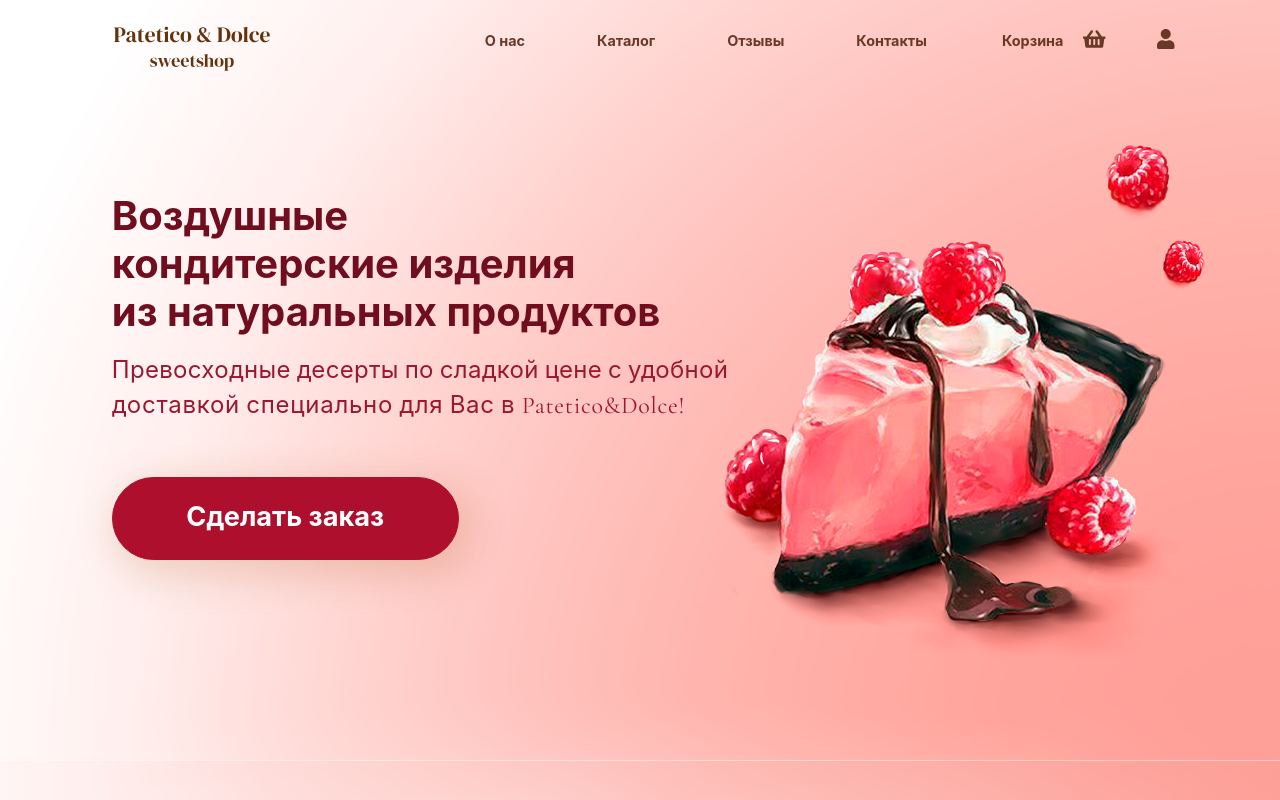
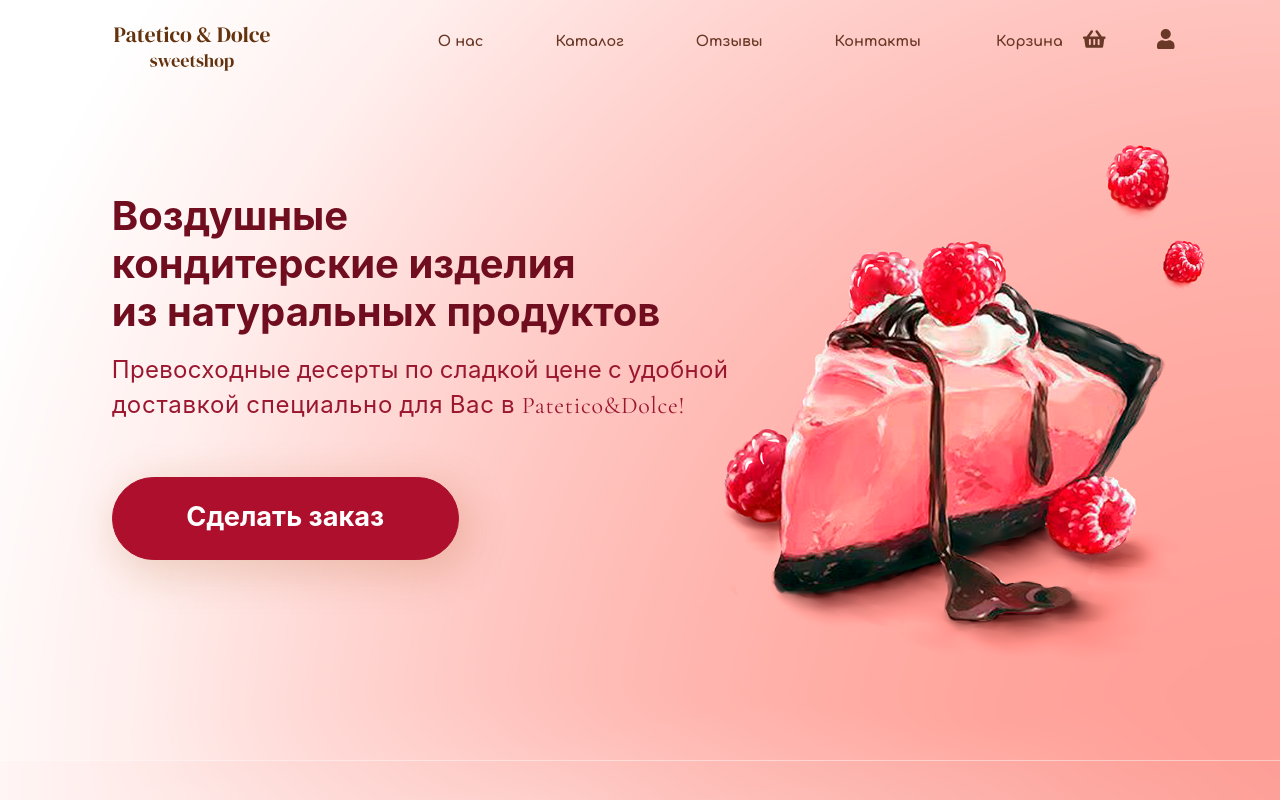
Before and after one commit to mmetrin/patetico-demo.github.io, a website: page dist/index.html in a window 1280 px wide. Shown: the top 800 px of the page. Drawn offline with nearby package versions, Linux system fonts and the light colour scheme; a web font is replaced by a local one.

Commit message:
Update index.html

```diff
--- a/dist/index.html
+++ b/dist/index.html
@@ -17,6 +17,8 @@
     <link
         href="https://fonts.googleapis.com/css2?family=Cormorant+Garamond:wght@300;400;500;600;700&family=Cormorant+Unicase:wght@300;400;500;600;700&display=swap"
         rel="stylesheet">
+        <link href="https://fonts.googleapis.com/css2?family=Comfortaa:wght@300;400;500;600;700&display=swap" rel="stylesheet" type="text/css">
+
     <!-- Core theme CSS (includes Bootstrap)-->
     <link href="css/styles.css" rel="stylesheet" />
     <link rel="stylesheet" href="..\src\css\styles-dist.css">
```
